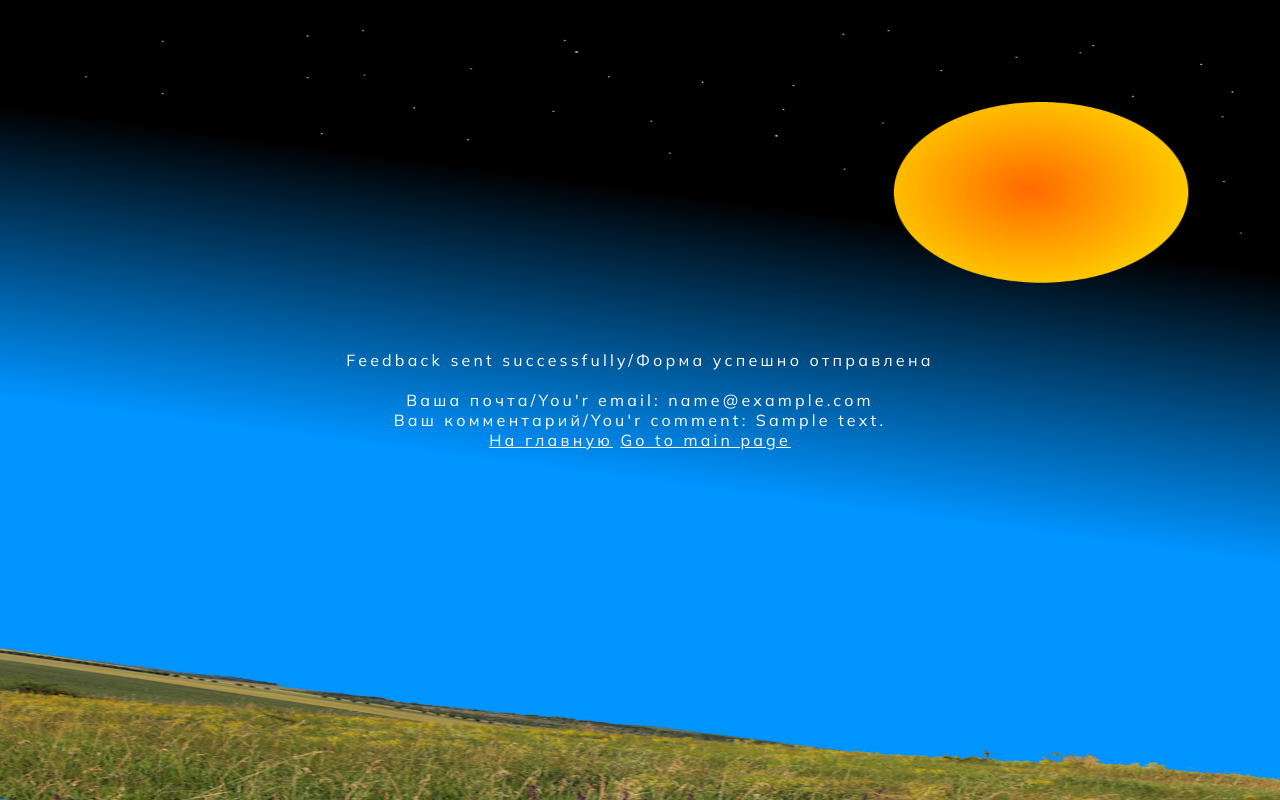
After one commit to MMaaxx3253/nature-helper, a Flask app: template templates/submit.html in a window 1280 px wide. The commit adds this page. Run offline with Flask 3, Linux system fonts and the light colour scheme; the template is opened without the code that fills it: most values are stand-ins (such as "Sample title", 1, 10 or a date in 2020).

Commit message:
forms fix (yay!)

```diff
--- a/main.py
+++ b/main.py
@@ -1,5 +1,6 @@
 from defs import *
 from flask import Flask, render_template,request, redirect
+import codecs
 startup()
 print("LOG beginning...")
 print("")
@@ -11,41 +12,29 @@
 def index():
     return render_template('index.html')
 
-@app.route('/eng',methods=['POST'])
-def index():
+@app.route('/eng',methods=['GET','POST'])
+def eng():
     return render_template('english.html')
+
+@app.route('/rus',methods=['GET','POST'])
+def rus():
+    return render_template('russian.html')
+
+@app.route('/submit', methods=['GET','POST'])
 def submit_form():
     email = request.form['email']
     comment = request.form['comment']
-    with open('forms.txt', 'a',) as f:
+    with codecs.open('forms.text', 'a', 'utf-8') as f:
             f.write(email+'\n')
             f.write(comment+'\n')
-    return render_template('forms.text',
+            f.write("-------------"+'\n')
+    return render_template('submit.html',
                            email=email,
                            comment=comment
                            )
 
-@app.route('/rus',methods=['POST'])
-def index():
-    return render_template('russian.html')
-def submit_form():
-    email = request.form['email']
-    comment = request.form['comment']
-    with open('forms.txt', 'a',) as f:
-            f.write(email+'\n')
-            f.write(comment+'\n')
-    return render_template('forms.text',
-                           email=email,
-                           comment=comment
-                           )
-
-@app.route('/submit',methods=['POST'])
-
-
 if __name__ == "__main__":
     app.run()
-else:
-    print("ERROR: Names does not match, exiting")
 print("")
 print("LOG ending, exit in 3 seconds...")
 time.sleep(3)
--- a/templates/english.html
+++ b/templates/english.html
@@ -192,7 +192,7 @@
       <!-- Секция с формой обратной связи -->
       <section class="main__feedback feedback" id="feedback">
         <h2 class="feedback__title">Feedback</h2>
-        <form action="" method="POST" class="feedback__form form">
+        <form action="/submit" method="POST" class="feedback__form form">
           <label for="email">
             <input type="email" class="form__input" name="email" id="email" placeholder="Enter your E-mail" required>
           </label>
--- a/templates/russian.html
+++ b/templates/russian.html
@@ -193,7 +193,7 @@
       <!-- Секция с формой обратной связи -->
       <section class="main__feedback feedback" id="feedback">
         <h2 class="feedback__title">Обратная связь</h2>
-        <form action="" method="POST" class="feedback__form form">
+        <form action="/submit" method="POST" class="feedback__form form">
           <label for="email">
             <input type="email" class="form__input" name="email" id="email" placeholder="Введите E-mail" required>
           </label>
--- /dev/null
+++ b/templates/submit.html
@@ -0,0 +1,44 @@
+<!DOCTYPE html>
+<html lang="ru">
+  <head>
+    <meta charset="UTF-8" />
+    <meta
+      name="viewport"
+      content="width=device-width, user-scalable=no, initial-scale=1.0, maximum-scale=1.0, minimum-scale=1.0"
+    />
+    <meta http-equiv="X-UA-Compatible" content="ie=edge" />
+    <link rel="stylesheet" href="../static/css/style.css" />
+    <title>Language/Язык</title>
+	<style>
+
+        html, body {
+            height: 100%;
+            margin: 0;
+            padding: 0;
+            width: 100%;
+        }
+
+        body {
+            display: table;
+        }
+
+        .my-block {
+            text-align: center;
+            display: table-cell;
+            vertical-align: middle;
+        }
+        </style>
+  </head>
+  <body>
+  {% block content %}
+	<div class="my-block">
+		<p>Feedback sent successfully/Форма успешно отправлена</p>
+		<p>&nbsp;</p>
+    <p>Ваша почта/You'r email: {{email}}</p>
+    <p>Ваш комментарий/You'r comment: {{comment}}</p>
+		<u><a href="/rus" class="font-weight: bold;">На главную</a></u>
+		<u><a href="/eng" class="font-weight: bold;">Go to main page</a></u>
+    </div>
+  {% endblock %}
+  </body>
+</html>
```
Also changed, not shown: defs.py (+4 -10 lines), 1 other file.
